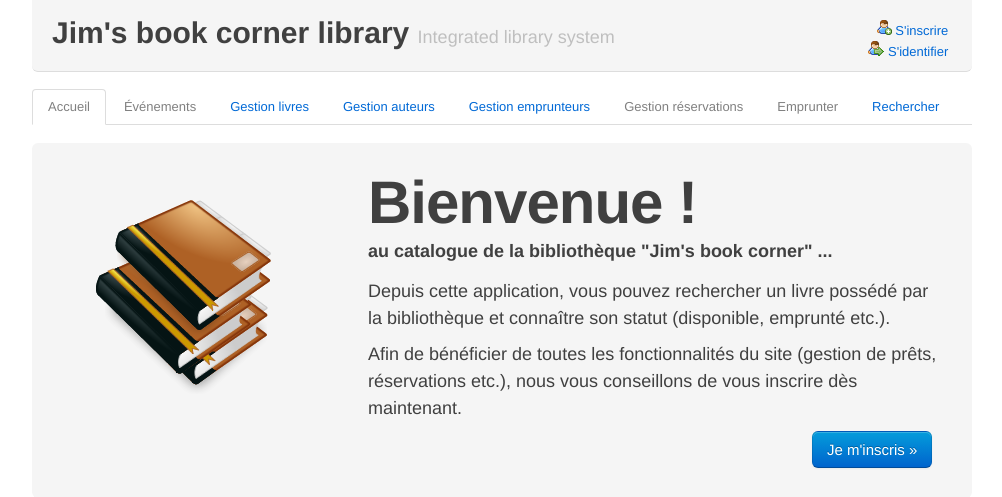
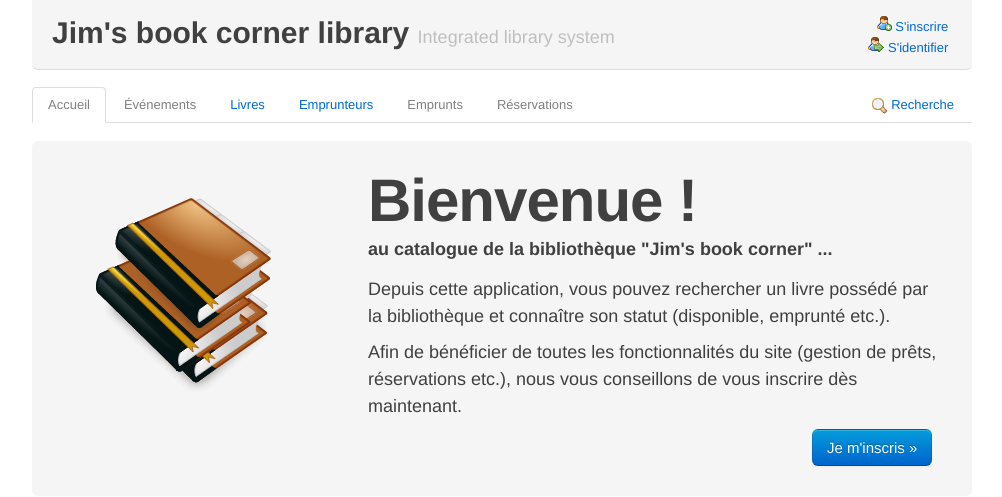
Before and after one commit to jtraulle/Jim-s--book-corner, a PHP site: page /unknown_path/ in a window 1280 px wide. Shown: the top 497 px of the page, without its empty margins (138-1140 px from the left). Run offline with PHP 8.4, Linux system fonts and the light colour scheme; data comes from the database, SQL or seed files in the repository.

Commit message:
Quelques modifications cosmétiques.
Développement.

```diff
--- a/lib/css/custom.css
+++ b/lib/css/custom.css
@@ -62,7 +62,7 @@ h1{
 
 .login{
 	display:inline-block;
-	vertical-align:middle;
+	vertical-align:top;
 	text-align:right;
 	width:330px;
 }
--- a/templates/navigation.tpl
+++ b/templates/navigation.tpl
@@ -1,10 +1,9 @@
 <ul class="tabs">
                             <li {if $module == 'index'}class="active"{/if}><a href="?">Accueil</a></li>
                             <li {if $module == 'gestevenements'}class="active"{/if}><a class="gris" href="?module=gestevenements">Événements</a></li>
-                            <li {if $module == 'gestlivre'}class="active"{/if}><a href="?module=gestlivre">Gestion livres</a></li>
-                            <li {if $module == 'gestauteur'}class="active"{/if}><a href="?module=gestauteur">Gestion auteurs</a></li>
-                            <li {if $module == 'gestemprunteur'}class="active"{/if}><a href="?module=gestemprunteur">Gestion emprunteurs</a></li>
-                            <li {if $module == 'gestreservations'}class="active"{/if}><a class="gris" href="?module=gestreservations">Gestion réservations</a></li>
-                            <li {if $module == 'gestemprunts'}class="active"{/if}><a class="gris" href="?module=gestemprunts">Emprunter</a></li>
-                            <li {if $module == 'recherche'}class="active"{/if}><a href="?module=recherche">Rechercher</a></li>
+                            <li {if $module == 'gestlivre' OR $module == 'gestauteur'}class="active"{/if}><a href="?module=gestlivre">Livres</a></li>
+                            <li {if $module == 'gestemprunteur'}class="active"{/if}><a href="?module=gestemprunteur">Emprunteurs</a></li>
+                            <li {if $module == 'gestemprunts'}class="active"{/if}><a class="gris" href="?module=gestemprunts">Emprunts</a></li>
+                            <li {if $module == 'gestreservations'}class="active"{/if}><a class="gris" href="?module=gestreservations">Réservations</a></li>
+                            <li {if $module == 'recherche'}class="active"{/if} style="float:right;"><a href="?module=recherche"><img style="vertical-align:middle;" src="images/search.png" /> Recherche</a></li>
                         </ul>
```
Also changed, not shown: images/home.png (added), images/search.png (added).
